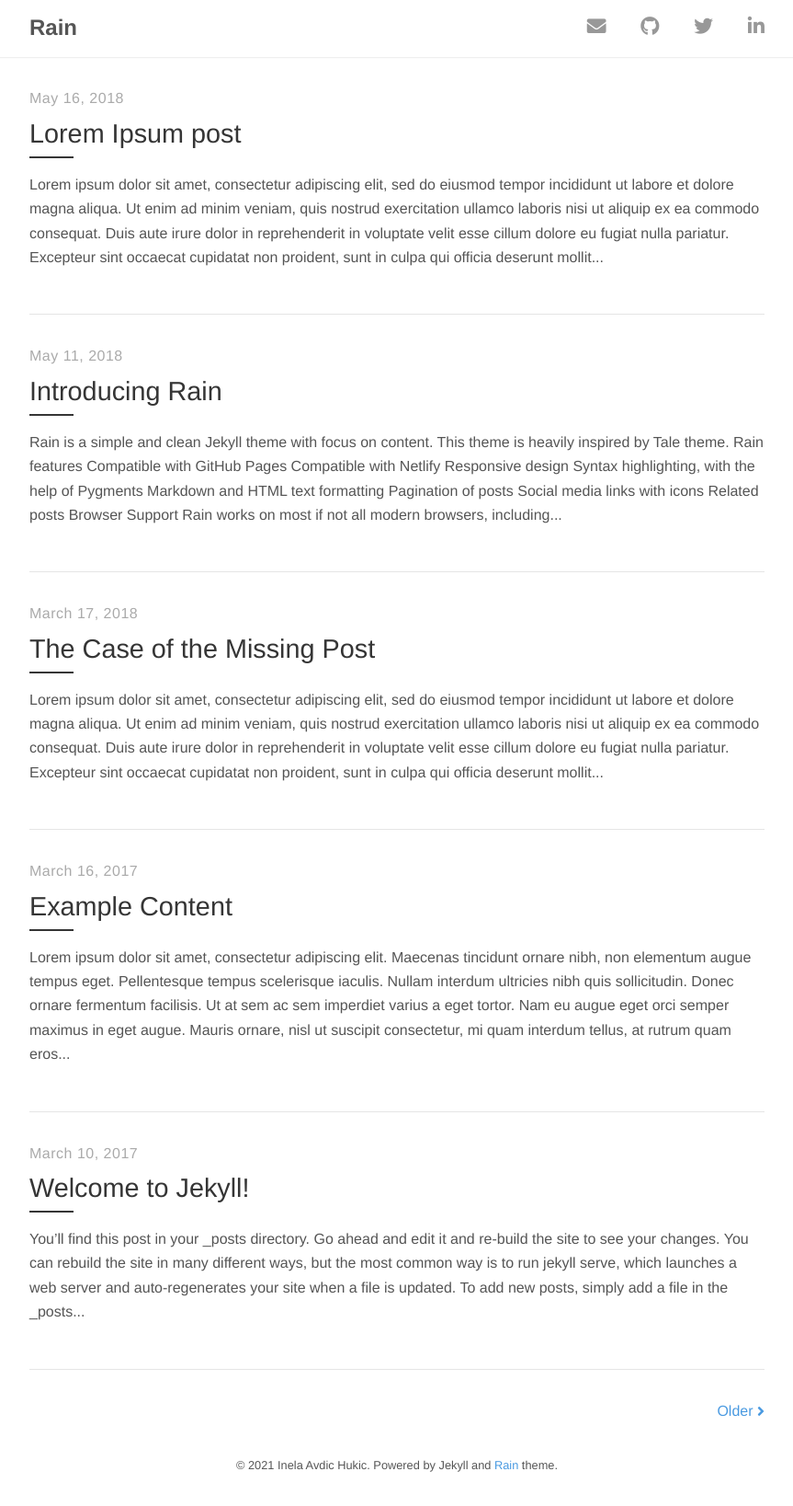
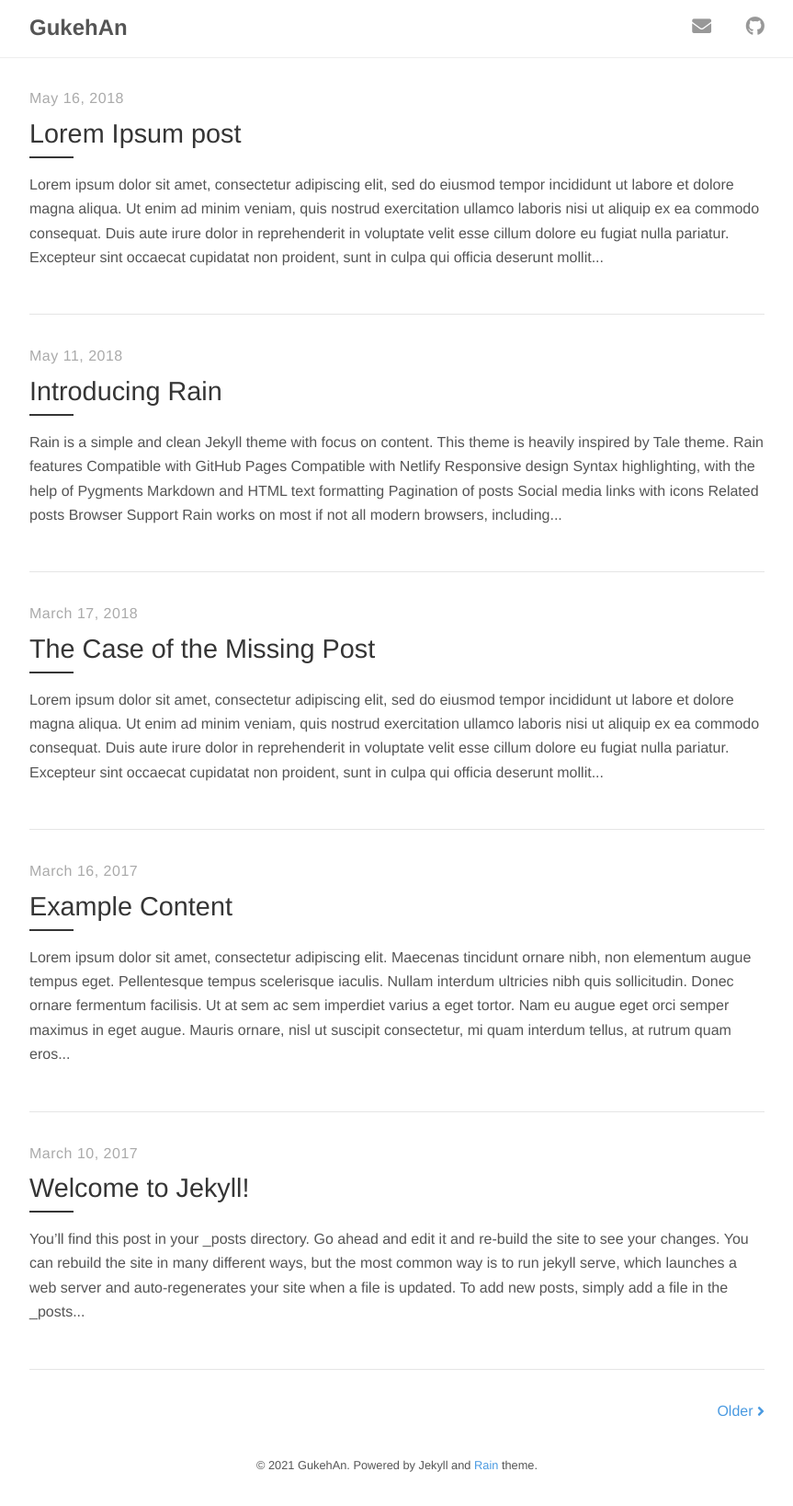
Before and after one commit to GukehAn/GukehAn.github.io, a Jekyll site: the page built from index.html, in a window 1280 px wide. Shown: the whole page at 92% size, without its empty margins (208-1071 px from the left). Built offline with Jekyll 4.4.1, drawn with Linux system fonts in a browser that asks for light colours; nearby versions of some CDN libraries; the list of posts is cut into pages by our own code.

Commit message:
Modify _config.yml

```diff
--- a/_config.yml
+++ b/_config.yml
@@ -1,13 +1,12 @@
 # Site settings
-title:          Rain
+title:          GukehAn
 description:    "Rain is a simple and clean Jekyll theme with focus on content."
-url:            https://github.com/inelaah/rain
+url:            https://gukehan.github.io
 
 # Author
 author:
-  name:         Inela Avdic Hukic
-  email:        inelaah@gmail.com
-  url:          https://inelaah.com
+  name:         GukehAn
+  email:        chenzclyh@outlook.com
 
 # Build settings
 markdown:       kramdown
@@ -34,7 +33,5 @@ related_posts_section:
 
 # Links to social media
 social:
-  email: inelaah@gmail.com
-  github: https://github.com/inelaah
-  twitter: https://twitter.com
-  linkedin: https://ba.linkedin.com/in/inela-avdic-hukic-322354131
+  email: chenzclyh@outlook.com
+  github: https://github.com/GukehAn
```
